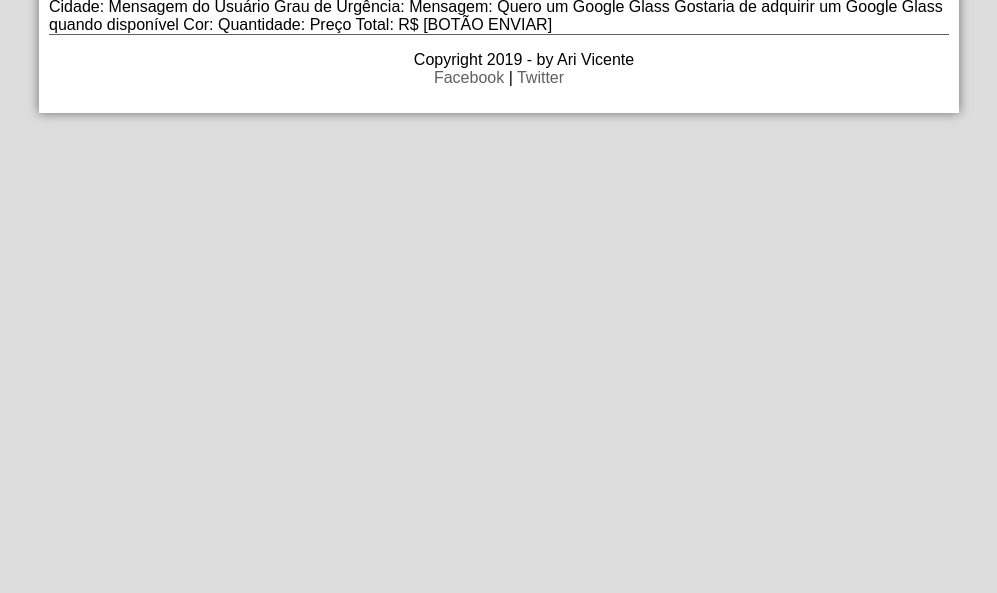
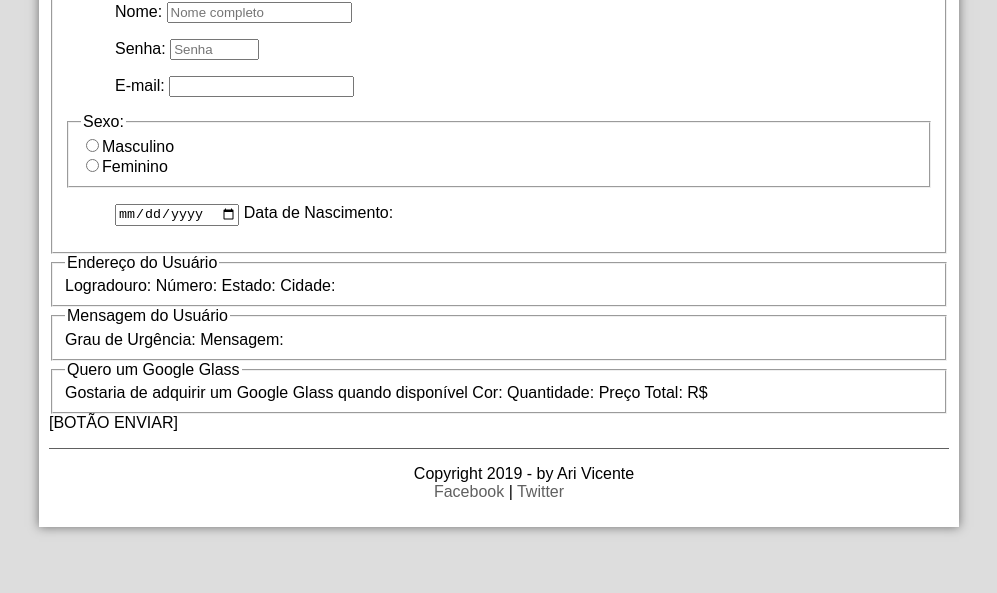
Before and after one commit to arivicente/html-css-guanabara, a plain HTML site: page projeto-glass-html5/fale-conosco.html in a window 1280 px wide. Shown: the part 207-800 px from the top of the page, without its empty margins (141-1138 px from the left). Drawn offline with Linux system fonts and the light colour scheme.

Commit message:
Aulas finais

```diff
--- a/projeto-glass-html5/fale-conosco.html
+++ b/projeto-glass-html5/fale-conosco.html
@@ -32,38 +32,41 @@
             </nav>
         </header>
 
-Fale Conosco > Contato
-Formulário de Contato
-por Gustavo Guanabara
-Atualizado em 01/Maio/2013
+<form action="">
 
-Identificação do Usuário
-    Nome:
-    Senha:
-    E-mail:
-    Sexo:
-        - Masculino
-        - Feminino
-    Data de Nascimento:
-
-Endereço do Usuário
+<fieldset id="usuario">
+    <legend>Identificação do Usuário</legend>
+        <p>Nome: <input type="text" name="tNome" id="cNome" size="20" maxlength="30" placeholder="Nome completo"></p>
+        <p>Senha: <input type="password" name="tSenha" id="cSenha" size="8" maxlength="8" placeholder="Senha"></p>
+        <p>E-mail: <input type="email" name="tMail" id="cMail" size="20" maxlength="40"></p>
+        <fieldset id="sexo"><legend>Sexo:</legend>
+            <input type="radio" name="tSexo" id="cMasc"><label for="cMasc">Masculino</label><br>
+            <input type="radio" name="tSexo" id="cFem"><label for="cFem"></label>Feminino</label>
+        </fieldset>
+        <p><input type="date"> Data de Nascimento:</p>
+</fieldset>
+<fieldset id="endereco">
+    <legend>Endereço do Usuário</legend>
         Logradouro:
         Número:
         Estado:
         Cidade:
-
-Mensagem do Usuário
+</fieldset>
+<fieldset id="mensagem">
+    <legend>Mensagem do Usuário</legend>
         Grau de Urgência:
         Mensagem:
-
-Quero um Google Glass
+</fieldset>
+<fieldset id="pedido">
+    <legend>Quero um Google Glass</legend>
         Gostaria de adquirir um Google Glass quando disponível
         Cor:
         Quantidade:
         Preço Total: R$
-
+</fieldset>
 
 [BOTÃO ENVIAR]
+</form>
 
 <footer id="rodape">
         <p>Copyright 2019 - by Ari Vicente <br/>
```
Also changed, not shown: projeto-glass-html5/multimidia.html (+2 -0 lines). Lines whose indentation alone changed are shown as unchanged.
